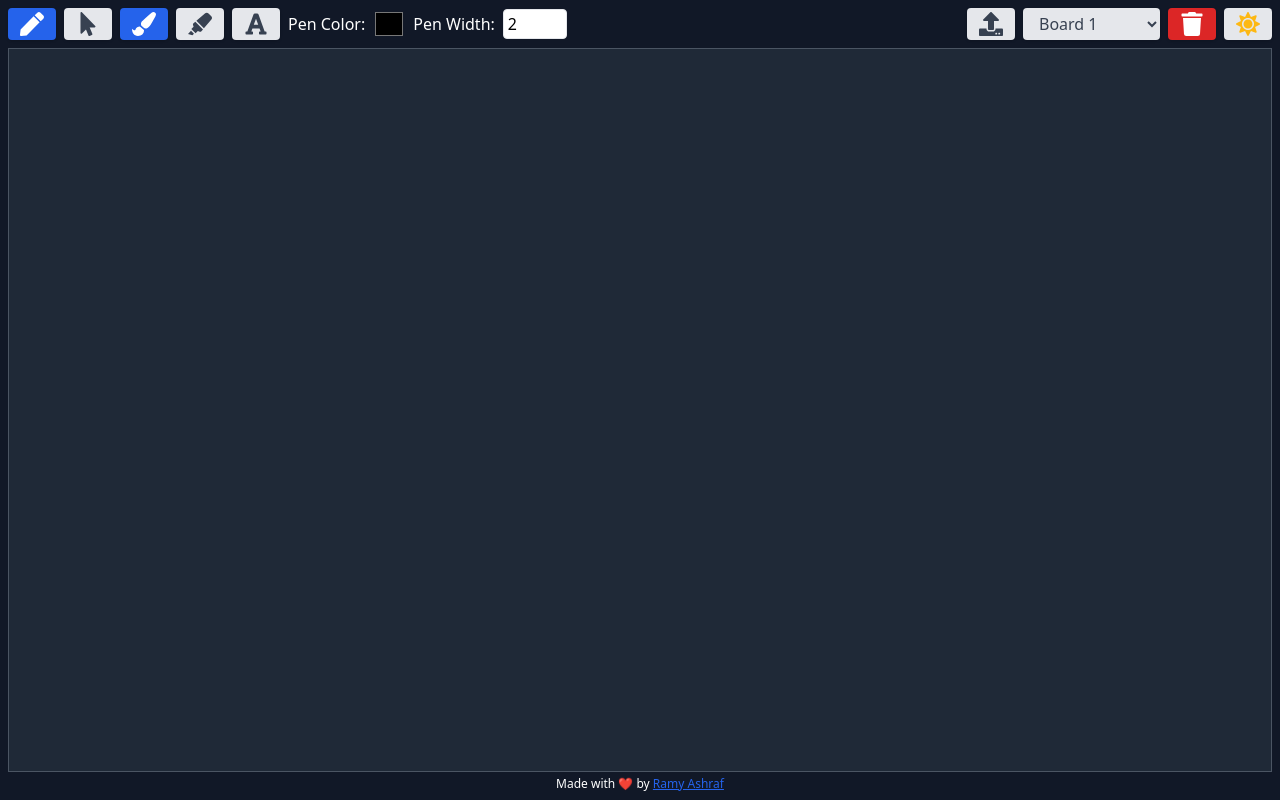
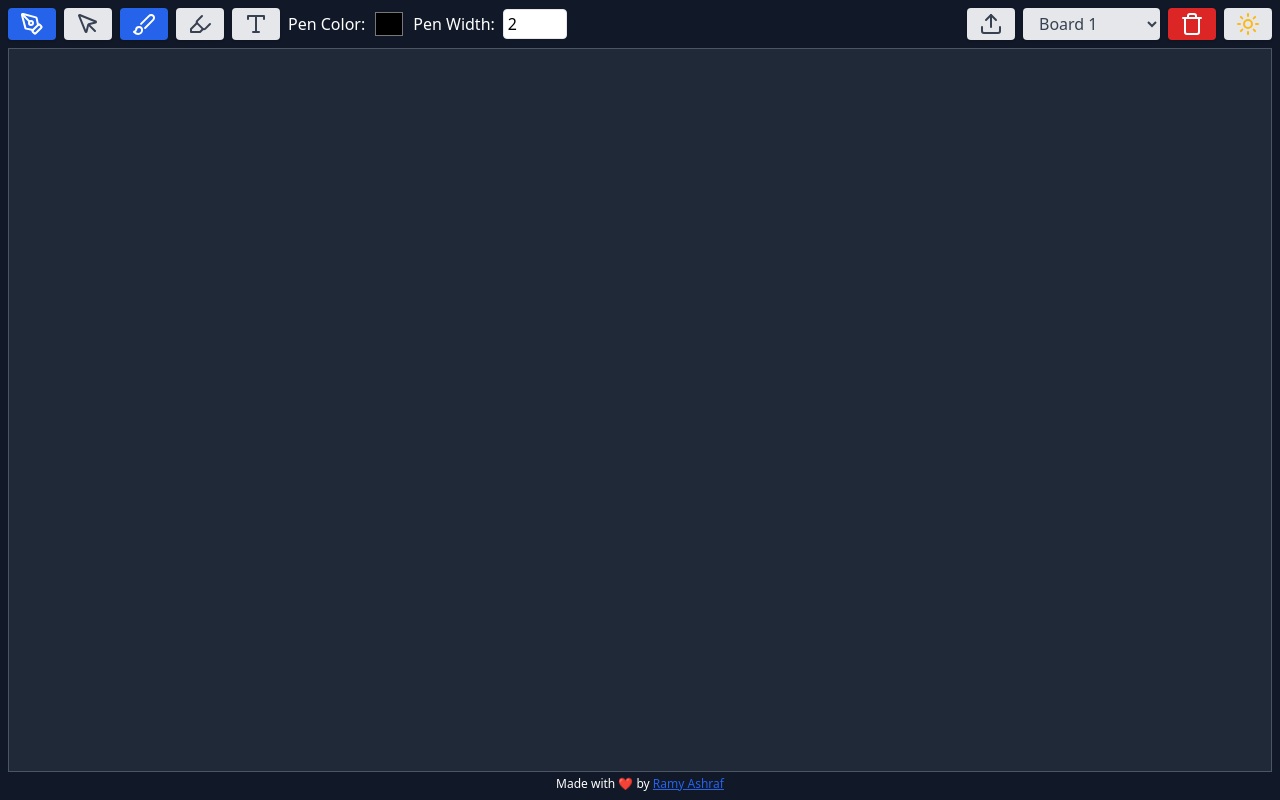
Before and after one commit to Ramy-Ashraf/whiteboard-app, a Next.js app: page / in a window 1280 px wide. Built offline with nearby package versions, Linux system fonts and the light colour scheme.

Commit message:
Replace Font Awesome icons with Lucide icons in Toolbar component for improved consistency and aesthetics

```diff
--- a/src/app/toolbar.js
+++ b/src/app/toolbar.js
@@ -1,16 +1,16 @@
 import React from "react";
 import {
-  FaPen,
-  FaMousePointer,
-  FaTimes,
-  FaPaintBrush,
-  FaFont,
-  FaUpload,
-  FaTrash,
-  FaMoon,
-  FaSun,
-  FaHighlighter,
-} from "react-icons/fa";
+  LuPenTool,
+  LuMousePointer,
+  LuX,
+  LuBrush,
+  LuType,
+  LuUpload,
+  LuTrash,
+  LuMoon,
+  LuSun,
+  LuHighlighter,
+} from "react-icons/lu";
 
 const Toolbar = ({
   activeBoard,
@@ -67,7 +67,7 @@ const Toolbar = ({
               title="Exit Upload"
               className="px-3 py-1 rounded shadow transition transform hover:scale-105 focus:outline-none bg-gray-200 text-gray-700 hover:bg-gray-300"
             >
-              <FaTimes size={24} />
+              <LuX size={24} />
             </button>
           </div>
         ) : (
@@ -81,7 +81,7 @@ const Toolbar = ({
                   : "bg-gray-200 text-gray-700 hover:bg-gray-300"
               }`}
             >
-              <FaPen size={24} />
+              <LuPenTool size={24} />
             </button>
             <button
               onClick={() => setMode("select")}
@@ -92,7 +92,7 @@ const Toolbar = ({
                   : "bg-gray-200 text-gray-700 hover:bg-gray-300"
               }`}
             >
-              <FaMousePointer size={24} />
+              <LuMousePointer size={24} />
             </button>
             {mode === "select" && selectedElements.size > 0 && (
               <button
@@ -100,7 +100,7 @@ const Toolbar = ({
                 title="Delete"
                 className="px-3 py-1 rounded shadow transition transform hover:scale-105 focus:outline-none bg-red-600 text-white"
               >
-                <FaTrash size={24} />
+                <LuTrash size={24} />
               </button>
             )}
             {mode === "write" && (
@@ -114,7 +114,7 @@ const Toolbar = ({
                       : "bg-gray-200 text-gray-700 hover:bg-gray-300"
                   }`}
                 >
-                  <FaPaintBrush size={24} />
+                  <LuBrush size={24} />
                 </button>
                 <button
                   onClick={() => setTool("highlight")}
@@ -125,7 +125,7 @@ const Toolbar = ({
                       : "bg-gray-200 text-gray-700 hover:bg-gray-300"
                   }`}
                 >
-                  <FaHighlighter size={24} />
+                  <LuHighlighter size={24} />
                 </button>
                 <button
                   onClick={() => setTool("text")}
@@ -136,7 +136,7 @@ const Toolbar = ({
                       : "bg-gray-200 text-gray-700 hover:bg-gray-300"
                   }`}
                 >
-                  <FaFont size={24} />
+                  <LuType size={24} />
                 </button>
 
                 {tool === "pen" && (
@@ -227,7 +227,7 @@ const Toolbar = ({
           title="Upload PDF"
           className="cursor-pointer inline-flex items-center px-3 py-1 rounded shadow transition transform hover:scale-105 focus:outline-none bg-gray-200 text-gray-700 hover:bg-gray-300"
         >
-          <FaUpload size={24} />
+          <LuUpload size={24} />
           <input
             type="file"
             accept="application/pdf"
@@ -259,14 +259,18 @@ const Toolbar = ({
           title="Delete Board"
           className="px-3 py-1 rounded shadow transition transform hover:scale-105 focus:outline-none bg-red-600 text-white"
         >
-          <FaTrash size={24} />
+          <LuTrash size={24} />
         </button>
         <button
           onClick={() => setDarkMode((prev) => !prev)}
           title={darkMode ? "Switch to light mode" : "Switch to dark mode"}
           className="px-3 py-1 rounded shadow transition transform hover:scale-105 focus:outline-none bg-gray-200"
         >
-          {darkMode ? <FaSun size={24} color="#FDB813" /> : <FaMoon size={24} />}
+          {darkMode ? (
+            <LuSun size={24} color="#FDB813" />
+          ) : (
+            <LuMoon size={24} />
+          )}
         </button>
       </div>
     </div>
```
